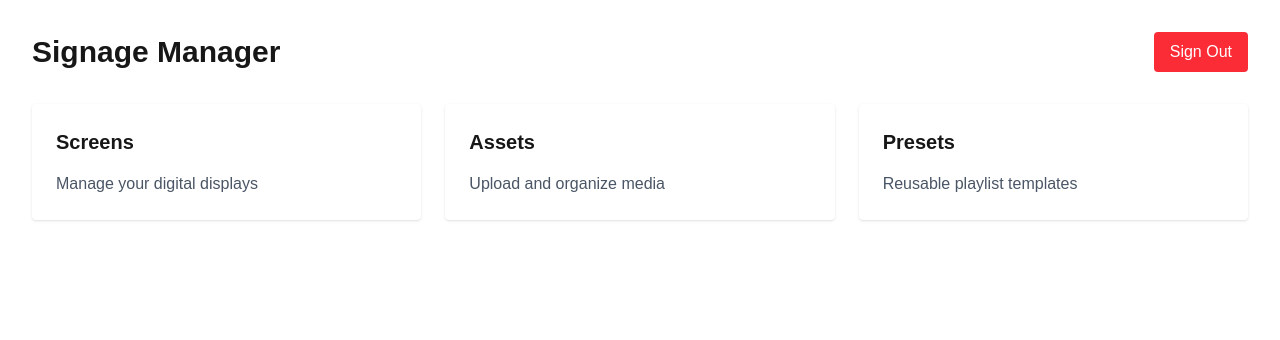
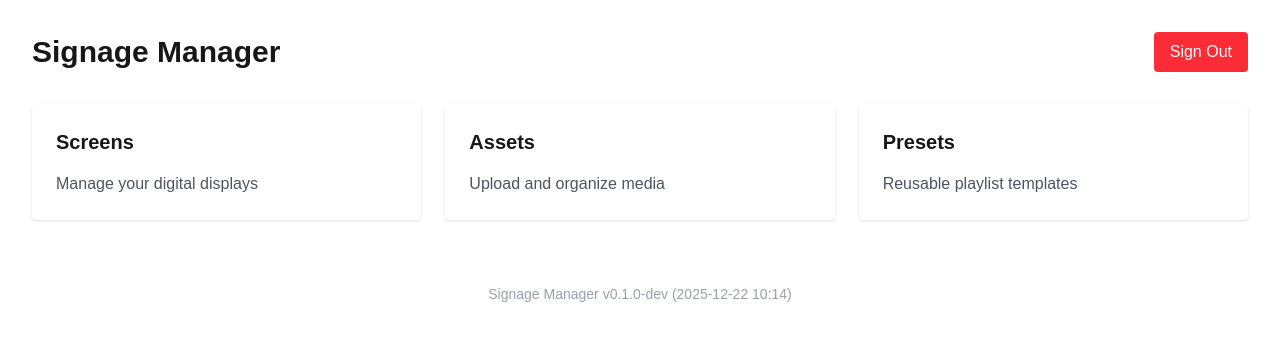
Before and after one commit to sebastianhuus/digital-signage-manager, a Next.js app: page / in a window 1280 px wide. Shown: the top 340 px of the page. Built offline with nearby package versions, Linux system fonts and the light colour scheme; no server answers; sample sign-in values are in the browser's storage.

Commit message:
Add automatic versioning and display app version in UI
Introduced VERSIONING.md to document the automatic versioning system and commit message keywords. Updated the Home page to display the app version, including build time in development mode, in the footer.

```diff
--- a/package.json
+++ b/package.json
@@ -1,6 +1,6 @@
 {
   "name": "signage-manager",
-  "version": "0.1.0",
+  "version": "0.1.1",
   "private": true,
   "scripts": {
     "dev": "next dev",
--- a/src/app/page.tsx
+++ b/src/app/page.tsx
@@ -3,6 +3,20 @@
 import { useSession, signOut } from "next-auth/react"
 import { useRouter } from "next/navigation"
 import { useEffect } from "react"
+
+// Get version at build time
+const APP_VERSION = process.env.npm_package_version || '0.1.0'
+
+function getVersionWithBuild(): string {
+  // Add build info in development
+  if (process.env.NODE_ENV === 'development') {
+    const now = new Date()
+    const buildTime = now.toISOString().slice(0, 16).replace('T', ' ')
+    return `${APP_VERSION}-dev (${buildTime})`
+  }
+
+  return APP_VERSION
+}
 
 export default function Home() {
   const { data: session, status } = useSession()
@@ -52,6 +66,10 @@ export default function Home() {
           <p className="text-gray-600">Reusable playlist templates</p>
         </div>
       </div>
+
+      <footer className="mt-16 text-center text-gray-400 text-sm">
+        Signage Manager v{getVersionWithBuild()}
+      </footer>
     </div>
   )
 }
```
Also changed, not shown: 1 other file (tests, documents, lock files or other folders).
